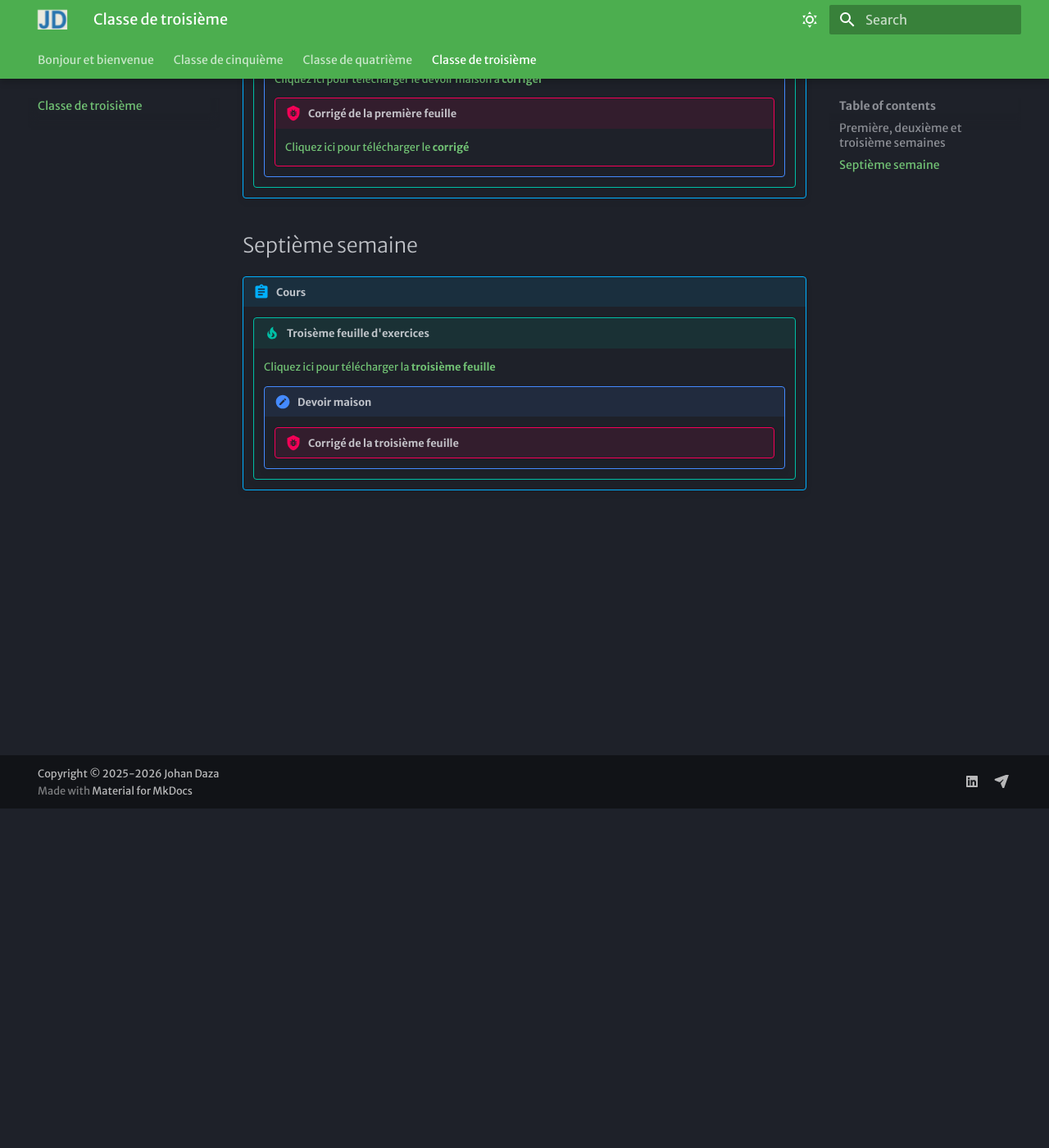
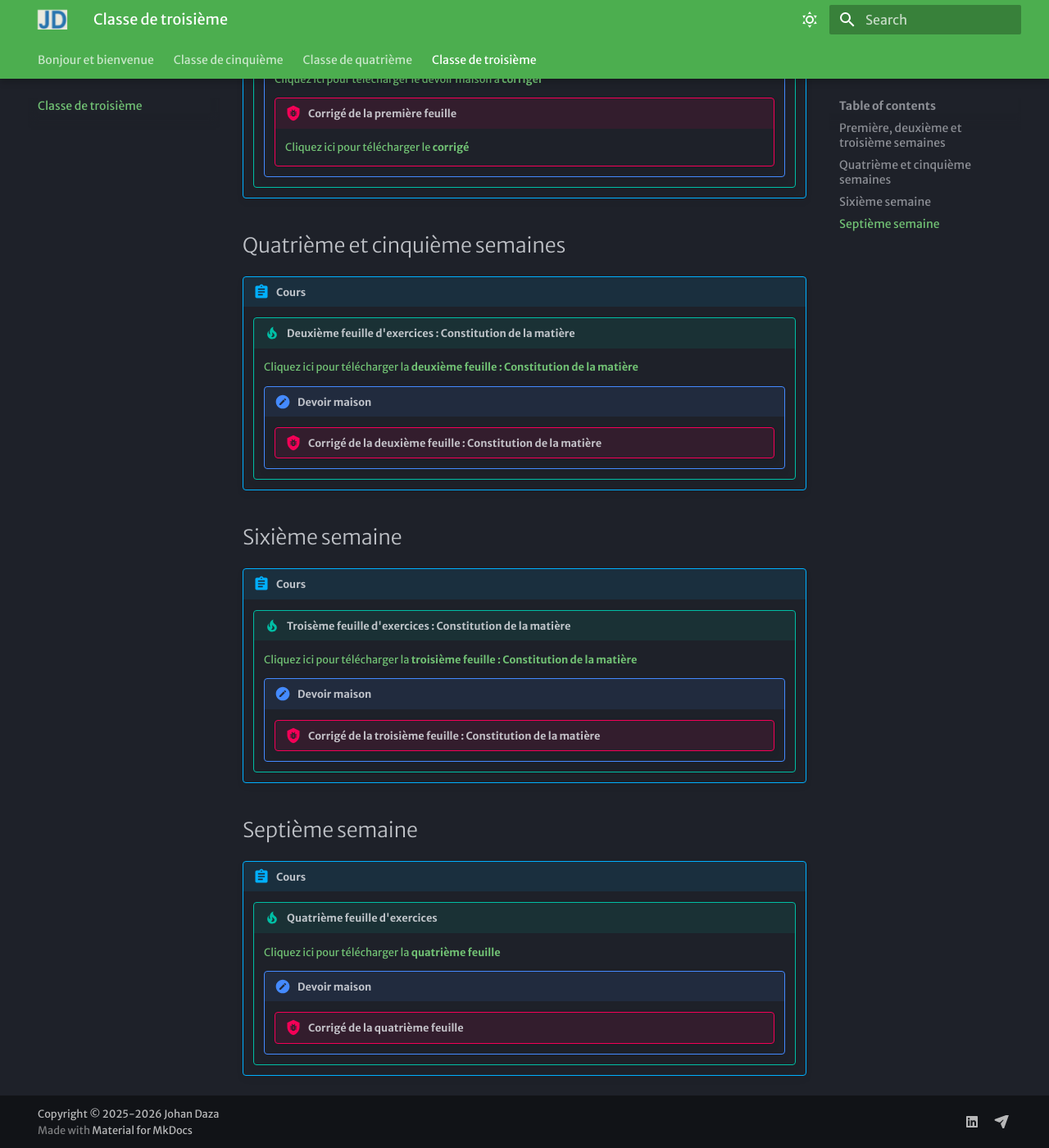
Before and after one commit to prof-johan-daza/general, an MkDocs documentation site: the page built from docs/Classe-de-troisième.md, in a window 1280 px wide and 1400 px high, scrolled down 414 px. Shown: the whole window at 82% size. Built offline with MkDocs 1.6.1 and Material for MkDocs 9.7.7, drawn with Linux system fonts in a browser that asks for light colours; some web fonts are replaced.

Commit message:
ratrapper

```diff
--- a/docs/Classe-de-troisième.md
+++ b/docs/Classe-de-troisième.md
@@ -18,18 +18,48 @@
 
                 [Cliquez ici pour télécharger le **corrigé**](https://prof-johan-daza.github.io/general/3/S3/Corrigé.pdf)
 
+## Quatrième et cinquième semaines
+
+!!! abstract "Cours"
+
+
+    !!! tip "Deuxième feuille d'exercices : Constitution de la matière"
+
+        [Cliquez ici pour télécharger la **deuxième feuille : Constitution de la matière**](https://prof-johan-daza.github.io/general/3/S5/S5.pdf)
+
+
+        !!! note "Devoir maison"
+
+
+            !!! bug "Corrigé de la deuxième feuille : Constitution de la matière"
+
+## Sixième semaine
+
+!!! abstract "Cours"
+
+
+    !!! tip "Troisème feuille d'exercices : Constitution de la matière"
+
+        [Cliquez ici pour télécharger la **troisième feuille : Constitution de la matière**](https://prof-johan-daza.github.io/general/3/S6/S6.pdf)
+
+
+        !!! note "Devoir maison"
+
+
+            !!! bug "Corrigé de la troisième feuille : Constitution de la matière"
+
 
 ## Septième semaine
 
 !!! abstract "Cours"
 
 
-    !!! tip "Troisème feuille d'exercices"
+    !!! tip "Quatrième feuille d'exercices"
 
-        [Cliquez ici pour télécharger la **troisième feuille**](https://prof-johan-daza.github.io/general/3/S7/S7.pdf)
+        [Cliquez ici pour télécharger la **quatrième feuille**](https://prof-johan-daza.github.io/general/3/S7/S7.pdf)
 
 
         !!! note "Devoir maison"
 
 
-            !!! bug "Corrigé de la troisième feuille"
+            !!! bug "Corrigé de la quatrième feuille"
```
Also changed, not shown: 4 other files.
